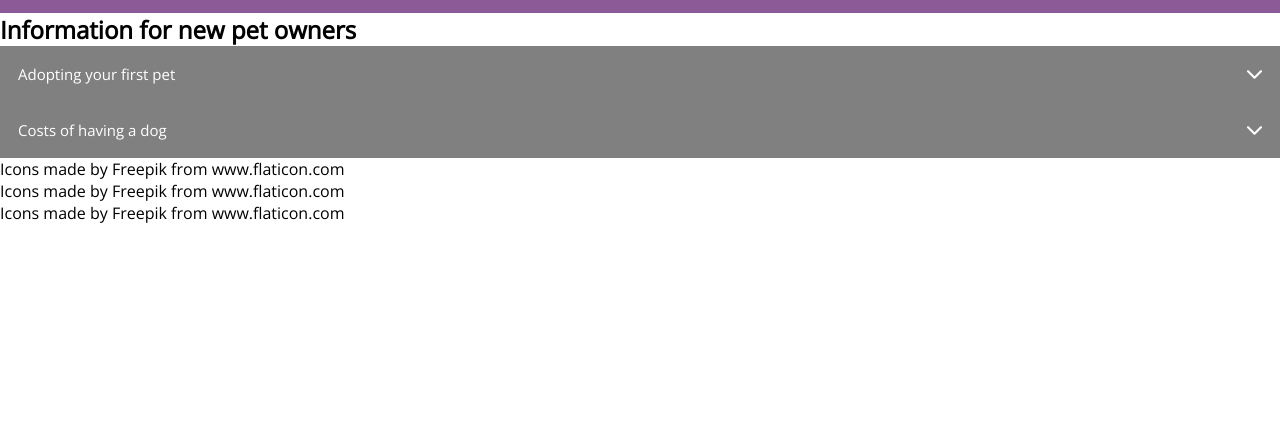
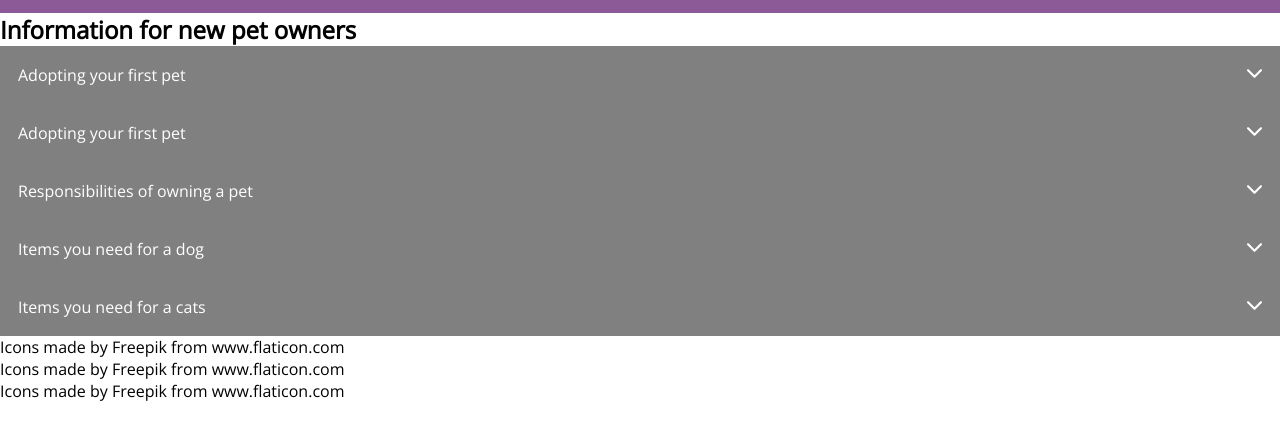
Before and after one commit to JonGrabbe/webd168-final, a plain HTML site: page index.html in a window 1280 px wide. Shown: the part 112-552 px from the top of the page. Drawn offline with nearby package versions, Linux system fonts and the light colour scheme.

Commit message:
added more dropdown menus

```diff
--- a/index.html
+++ b/index.html
@@ -63,10 +63,17 @@
     </header>
 
     <main>
+      <!-- drop down menus -->
       <h2>Information for new pet owners</h2>
       <div class="dropdown-menu-container">
+        <!-- dropdown menu -->
         <div class="dropdown-menu-item">
-          <button class="collapsible">Adopting your first pet <img class="arrow" src="images/arrow-down.svg" alt=""></button>
+          <div class="collapsible">
+            <h3>Adopting your first pet</h3>
+            <button>
+              <img src="images/arrow-down.svg" alt="" class="arrow">
+            </button>
+          </div>
           <div class="content">
             <ul>
               <li>How will other pets react to your new pet</li>
@@ -86,8 +93,14 @@
             </ul>
           </div>
         </div>
+        <!-- dropdown menu -->
         <div class="dropdown-menu-item">
-            <button class="collapsible">Costs of having a dog <img class="arrow" src="images/arrow-down.svg" alt=""> </button>
+          <div class="collapsible">
+            <h3>Adopting your first pet</h3>
+            <button>
+              <img src="images/arrow-down.svg" alt="" class="arrow">
+            </button>
+          </div>
             <div class="content">
               <ul>
                   <li>Food costs</li>
@@ -98,8 +111,76 @@
                   <li>Kitty litter and box</li>
                   <li>Grooming supplies</li>
               </ul>
+              <h4>Optional costs</h4>
+              <ul>
+                <li>Training classes</li>
+                <li>Bed for your pet</li>
+                <li>A crate or carrier</li>
+                <li>A way to permanently identify your dog such as a microchip or tattoo</li>
+              </ul>
             </div>
-      </div>
+        </div>
+        <!-- dropdown menu -->
+        <div class="dropdown-menu-item">
+          <div class="collapsible">
+            <h3>Responsibilities of owning a pet</h3>
+            <button>
+              <img src="images/arrow-down.svg" alt="" class="arrow">
+            </button>
+          </div>
+            <div class="content">
+              <ul>
+                <li>Pets need to be fed three times a day and have constant access to fresh water
+                </li>
+                <li>Pet owners should give at least one hour per day of interaction to their pet.</li>
+                <li>Giving your pet exercise is important to keep them sane and healthy</li>
+              </ul>
+            </div>
+        </div>
+        <!-- dropdown menu -->
+        <div class="dropdown-menu-item">
+          <div class="collapsible">
+            <h3>Items you need for a dog</h3>
+            <button>
+              <img src="images/arrow-down.svg" alt="" class="arrow">
+            </button>
+          </div>
+            <div class="content">
+              <ul>
+                <li>Dog food</li>
+                <li>Water and food bowls</li>
+                <li>Leash</li>
+                <li>Collar</li>
+                <li>A long leash and a short one</li>
+                <li>Nail clippers</li>
+                <li>Plastic poop bags</li>
+                <li>Brush or comb</li>
+                <li>Dog shampoo and conditioner</li>
+              </ul>
+            </div>
+        </div>
+        <!-- dropdown menu -->
+        <div class="dropdown-menu-item">
+          <div class="collapsible">
+            <h3>Items you need for a cats</h3>
+            <button>
+              <img src="images/arrow-down.svg" alt="" class="arrow">
+            </button>
+          </div>
+            <div class="content">
+              <ul>
+                <li>Cat food</li>
+                <li>Food and water bowls</li>
+                <li>Kitty litter and box</li>
+                <li>Collar</li>
+                <li>Nail clippers</li>
+                <li>Feline toothbrush and toothpaste</li>
+                <li>Plastic carrier</li>
+              </ul>
+            </div>
+        </div>
+        <!-- end of drop down menus container -->
+
     </main>
 
     <footer>
--- a/scss/_dropdown-menu.scss
+++ b/scss/_dropdown-menu.scss
@@ -4,13 +4,18 @@
   cursor: pointer;
   padding: 18px;
   width: 100%;
+  box-sizing: border-box;
   border: none;
   text-align: left;
   outline: none;
-  font-size: 15px;
+  font-size: 1rem;
   display: flex;
   justify-content: space-between;
   align-items: center;
+  h3, h4 {
+    font-size: inherit;
+    font-weight: normal;
+  }
   img {
     transition: transform .3s linear;
     @include arrowDown;
```
Also changed, not shown: css/main.min.css, scss/main.css, 2 other files.
